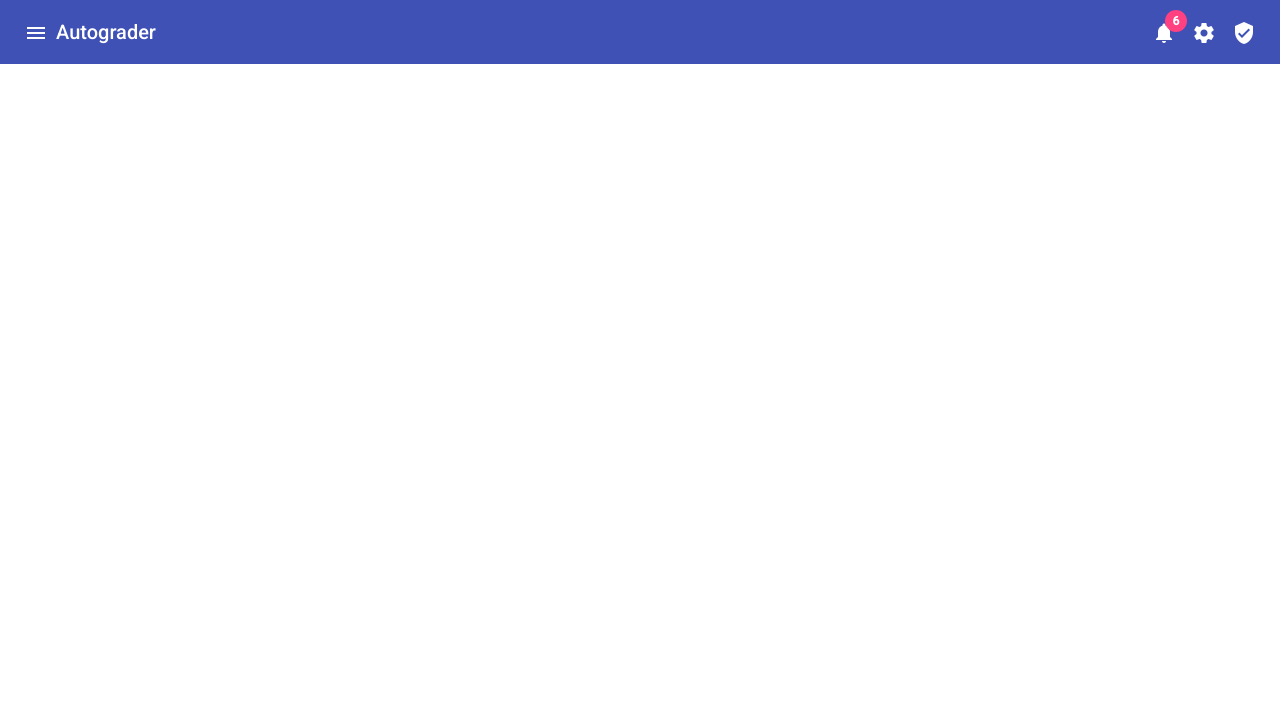
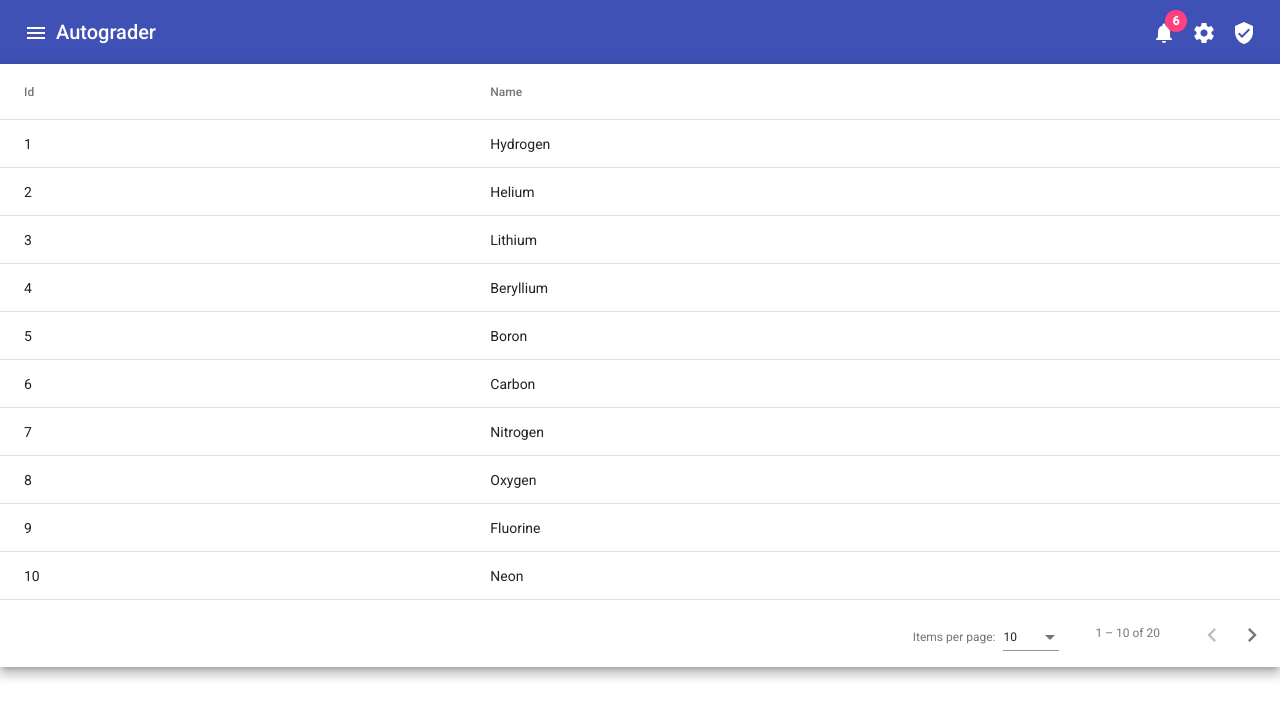
Before and after one commit to howardlau1999/autograder-web, an Angular app: page /course in a window 1280 px wide. Before the commit this address led to /. Shown: the top 718 px of the page. Built offline with nearby package versions, Linux system fonts and the light colour scheme.

Commit message:
*: update

```diff
--- a/src/app/app-routing.module.ts
+++ b/src/app/app-routing.module.ts
@@ -3,11 +3,13 @@
 import {AssignmentPageComponent} from './assignment-page/assignment-page.component';
 import {LoginPageComponent} from './login-page/login-page.component';
 import {DashboardPageComponent} from "./dashboard-page/dashboard-page.component";
+import {CoursePageComponent} from "./course-page/course-page.component";
 
 const routes: Routes = [
   {path: '', component: LoginPageComponent},
   {path: 'assignment', component: AssignmentPageComponent},
-  {path: 'dashboard', component: DashboardPageComponent}
+  {path: 'dashboard', component: DashboardPageComponent},
+  {path: 'course', component: CoursePageComponent},
 ];
 
 @NgModule({
--- a/src/app/app.module.ts
+++ b/src/app/app.module.ts
@@ -21,6 +21,8 @@
 import {MatGridListModule} from '@angular/material/grid-list';
 import {MatMenuModule} from '@angular/material/menu';
 import {LayoutModule} from '@angular/cdk/layout';
+import { CoursePageComponent } from './course-page/course-page.component';
+import { MatSortModule } from '@angular/material/sort';
 
 @NgModule({
   declarations: [
@@ -28,6 +30,7 @@
     LoginPageComponent,
     AssignmentPageComponent,
     DashboardPageComponent,
+    CoursePageComponent,
   ],
   imports: [
     BrowserModule,
@@ -47,6 +50,7 @@
     MatGridListModule,
     MatMenuModule,
     LayoutModule,
+    MatSortModule,
   ],
   providers: [
     {provide: MAT_FORM_FIELD_DEFAULT_OPTIONS, useValue: {appearance: 'standard'}}
--- /dev/null
+++ b/src/app/course-page/course-page-datasource.ts
@@ -0,0 +1,111 @@
+import { DataSource } from '@angular/cdk/collections';
+import { MatPaginator } from '@angular/material/paginator';
+import { MatSort } from '@angular/material/sort';
+import { map } from 'rxjs/operators';
+import { Observable, of as observableOf, merge } from 'rxjs';
+
+// TODO: Replace this with your own data model type
+export interface CoursePageItem {
+  name: string;
+  id: number;
+}
+
+// TODO: replace this with real data from your application
+const EXAMPLE_DATA: CoursePageItem[] = [
+  {id: 1, name: 'Hydrogen'},
+  {id: 2, name: 'Helium'},
+  {id: 3, name: 'Lithium'},
+  {id: 4, name: 'Beryllium'},
+  {id: 5, name: 'Boron'},
+  {id: 6, name: 'Carbon'},
+  {id: 7, name: 'Nitrogen'},
+  {id: 8, name: 'Oxygen'},
+  {id: 9, name: 'Fluorine'},
+  {id: 10, name: 'Neon'},
+  {id: 11, name: 'Sodium'},
+  {id: 12, name: 'Magnesium'},
+  {id: 13, name: 'Aluminum'},
+  {id: 14, name: 'Silicon'},
+  {id: 15, name: 'Phosphorus'},
+  {id: 16, name: 'Sulfur'},
+  {id: 17, name: 'Chlorine'},
+  {id: 18, name: 'Argon'},
+  {id: 19, name: 'Potassium'},
+  {id: 20, name: 'Calcium'},
+];
+
+/**
+ * Data source for the CoursePage view. This class should
+ * encapsulate all logic for fetching and manipulating the displayed data
+ * (including sorting, pagination, and filtering).
+ */
+export class CoursePageDataSource extends DataSource<CoursePageItem> {
+  data: CoursePageItem[] = EXAMPLE_DATA;
+  paginator: MatPaginator | undefined;
+  sort: MatSort | undefined;
+
+  constructor() {
+    super();
+  }
+
+  /**
+   * Connect this data source to the table. The table will only update when
+   * the returned stream emits new items.
+   * @returns A stream of the items to be rendered.
+   */
+  connect(): Observable<CoursePageItem[]> {
+    if (this.paginator && this.sort) {
+      // Combine everything that affects the rendered data into one update
+      // stream for the data-table to consume.
+      return merge(observableOf(this.data), this.paginator.page, this.sort.sortChange)
+        .pipe(map(() => {
+          return this.getPagedData(this.getSortedData([...this.data ]));
+        }));
+    } else {
+      throw Error('Please set the paginator and sort on the data source before connecting.');
+    }
+  }
+
+  /**
+   *  Called when the table is being destroyed. Use this function, to clean up
+   * any open connections or free any held resources that were set up during connect.
+   */
+  disconnect(): void {}
+
+  /**
+   * Paginate the data (client-side). If you're using server-side pagination,
+   * this would be replaced by requesting the appropriate data from the server.
+   */
+  private getPagedData(data: CoursePageItem[]): CoursePageItem[] {
+    if (this.paginator) {
+      const startIndex = this.paginator.pageIndex * this.paginator.pageSize;
+      return data.splice(startIndex, this.paginator.pageSize);
+    } else {
+      return data;
+    }
+  }
+
+  /**
+   * Sort the data (client-side). If you're using server-side sorting,
+   * this would be replaced by requesting the appropriate data from the server.
+   */
+  private getSortedData(data: CoursePageItem[]): CoursePageItem[] {
+    if (!this.sort || !this.sort.active || this.sort.direction === '') {
+      return data;
+    }
+
+    return data.sort((a, b) => {
+      const isAsc = this.sort?.direction === 'asc';
+      switch (this.sort?.active) {
+        case 'name': return compare(a.name, b.name, isAsc);
+        case 'id': return compare(+a.id, +b.id, isAsc);
+        default: return 0;
+      }
+    });
+  }
+}
+
+/** Simple sort comparator for example ID/Name columns (for client-side sorting). */
+function compare(a: string | number, b: string | number, isAsc: boolean): number {
+  return (a < b ? -1 : 1) * (isAsc ? 1 : -1);
+}
--- /dev/null
+++ b/src/app/course-page/course-page.component.css
@@ -0,0 +1,3 @@
+.full-width-table {
+  width: 100%;
+}
--- /dev/null
+++ b/src/app/course-page/course-page.component.html
@@ -0,0 +1,26 @@
+<div class="mat-elevation-z8">
+  <table mat-table class="full-width-table" matSort aria-label="Elements">
+    <!-- Id Column -->
+    <ng-container matColumnDef="id">
+      <th mat-header-cell *matHeaderCellDef mat-sort-header>Id</th>
+      <td mat-cell *matCellDef="let row">{{row.id}}</td>
+    </ng-container>
+
+    <!-- Name Column -->
+    <ng-container matColumnDef="name">
+      <th mat-header-cell *matHeaderCellDef mat-sort-header>Name</th>
+      <td mat-cell *matCellDef="let row">{{row.name}}</td>
+    </ng-container>
+
+    <tr mat-header-row *matHeaderRowDef="displayedColumns"></tr>
+    <tr mat-row *matRowDef="let row; columns: displayedColumns;"></tr>
+  </table>
+
+  <mat-paginator #paginator
+      [length]="dataSource?.data?.length"
+      [pageIndex]="0"
+      [pageSize]="10"
+      [pageSizeOptions]="[5, 10, 20]"
+      aria-label="Select page">
+  </mat-paginator>
+</div>
--- /dev/null
+++ b/src/app/course-page/course-page.component.ts
@@ -0,0 +1,30 @@
+import { AfterViewInit, Component, ViewChild } from '@angular/core';
+import { MatPaginator } from '@angular/material/paginator';
+import { MatSort } from '@angular/material/sort';
+import { MatTable } from '@angular/material/table';
+import { CoursePageDataSource, CoursePageItem } from './course-page-datasource';
+
+@Component({
+  selector: 'app-course-page',
+  templateUrl: './course-page.component.html',
+  styleUrls: ['./course-page.component.css']
+})
+export class CoursePageComponent implements AfterViewInit {
+  @ViewChild(MatPaginator) paginator!: MatPaginator;
+  @ViewChild(MatSort) sort!: MatSort;
+  @ViewChild(MatTable) table!: MatTable<CoursePageItem>;
+  dataSource: CoursePageDataSource;
+
+  /** Columns displayed in the table. Columns IDs can be added, removed, or reordered. */
+  displayedColumns = ['id', 'name'];
+
+  constructor() {
+    this.dataSource = new CoursePageDataSource();
+  }
+
+  ngAfterViewInit(): void {
+    this.dataSource.sort = this.sort;
+    this.dataSource.paginator = this.paginator;
+    this.table.dataSource = this.dataSource;
+  }
+}
--- a/src/app/dashboard-page/dashboard-page.component.css
+++ b/src/app/dashboard-page/dashboard-page.component.css
@@ -2,12 +2,14 @@
   margin: 20px;
 }
 
-mat-grid-tile > .mat-grid-tile-content {
-  align-items: stretch;
+.card-tile {
+  display: flex;
+  flex-wrap: wrap;
 }
 
 .dashboard-card {
-  width: 100%;
+  flex: 0 1 auto;
+  width: 300px;
   margin: 5px;
 }
 
--- a/src/app/dashboard-page/dashboard-page.component.html
+++ b/src/app/dashboard-page/dashboard-page.component.html
@@ -1,8 +1,7 @@
 <div class="grid-container">
   <h1>我的课程</h1>
-  <mat-grid-list cols="5" rowHeight="4:3">
-    <mat-grid-tile *ngFor="let card of cards | async" [colspan]="card.cols" [rowspan]="card.rows" class="card-tile">
-      <mat-card class="dashboard-card">
+  <div class="card-tile">
+    <mat-card *ngFor="let card of cards | async" class="dashboard-card">
       <mat-card-title>
         {{card.title}}
         <button mat-icon-button class="more-button" [matMenuTriggerFor]="menu" aria-label="Toggle menu">
@@ -14,13 +13,12 @@
         </mat-menu>
       </mat-card-title>
       <mat-card-content class="dashboard-card-content">
-          <div>课程简介</div>
+        <div>Content</div>
       </mat-card-content>
       <mat-card-actions align="end">
         <button mat-button>Like</button>
         <button mat-button>SHARE</button>
       </mat-card-actions>
     </mat-card>
-    </mat-grid-tile>
-  </mat-grid-list>
   </div>
+</div>
--- a/src/app/dashboard-page/dashboard-page.component.ts
+++ b/src/app/dashboard-page/dashboard-page.component.ts
@@ -15,7 +15,9 @@
         { title: 'Card 1', cols: 1, rows: 1 },
         { title: 'Card 2', cols: 1, rows: 1 },
         { title: 'Card 3', cols: 1, rows: 1 },
-        { title: 'Card 4', cols: 1, rows: 1 }
+        { title: 'Card 4', cols: 1, rows: 1 },
+        { title: 'Card 5', cols: 1, rows: 1 },
+        { title: 'Card 6', cols: 1, rows: 1 },
       ];
     })
   );
```
Also changed, not shown: 1 other file (tests, documents, lock files or other folders). Lines whose indentation alone changed are shown as unchanged.
